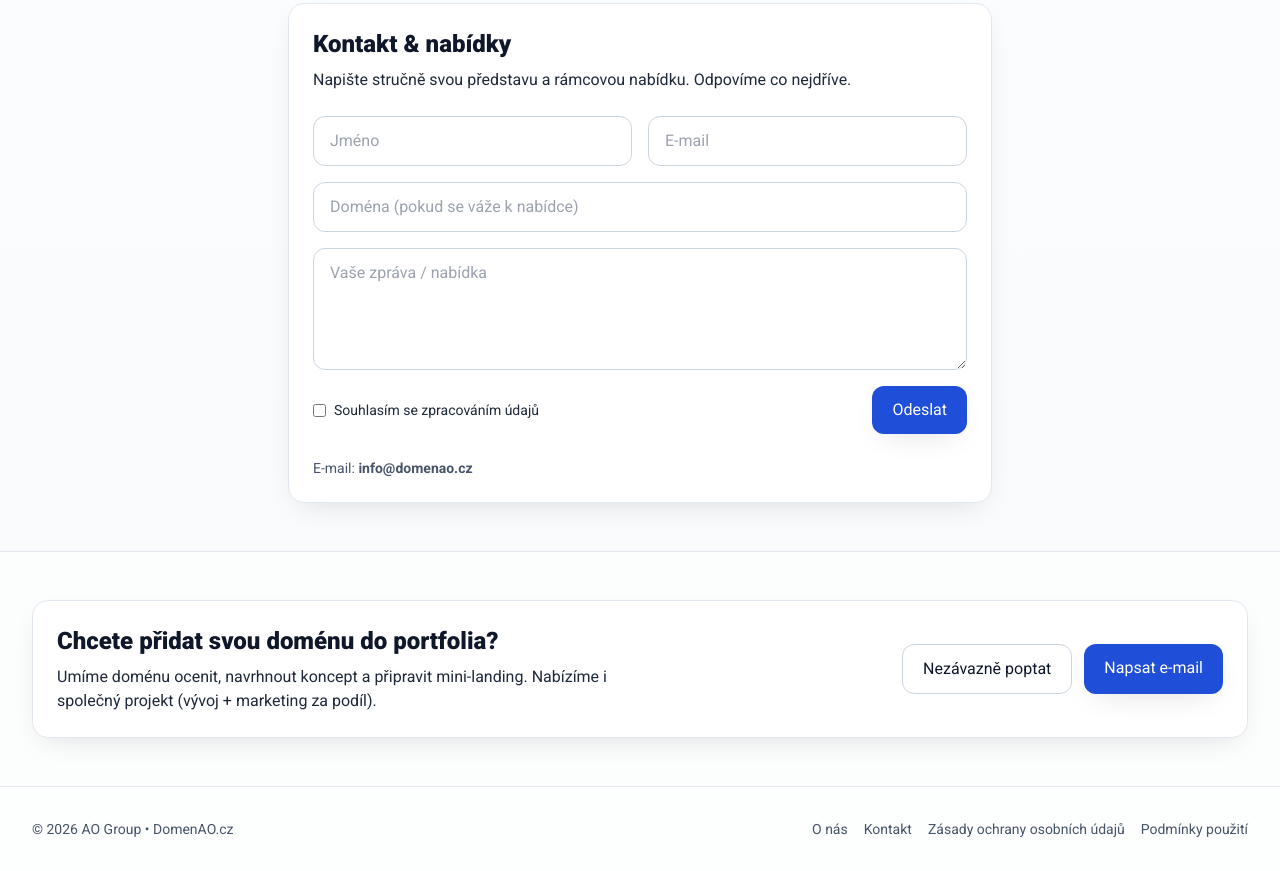
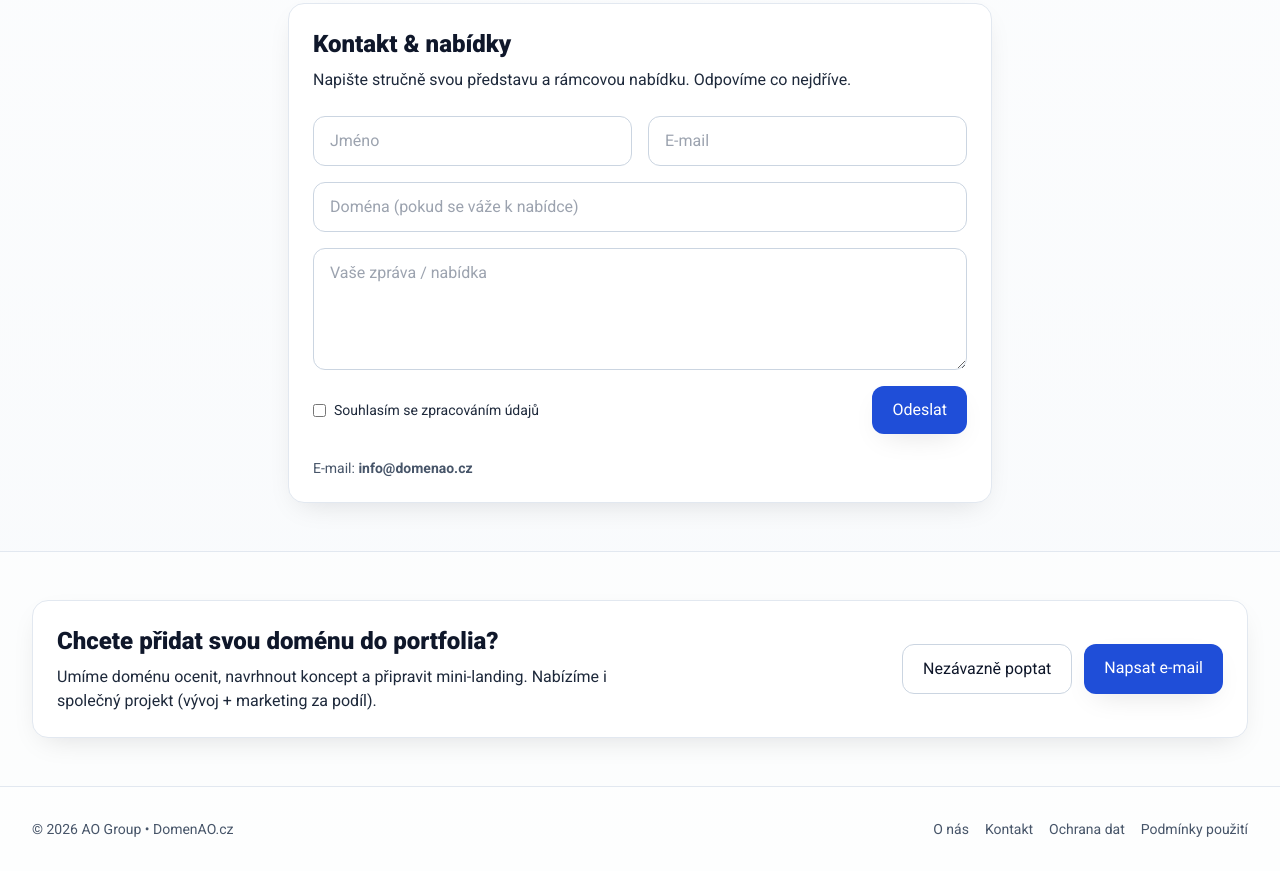
Before and after one commit to michalsurmanek-sketch/domenao.cz, a plain HTML site: page index.html in a window 1280 px wide. Shown: the part 1218-2089 px from the top of the page. Drawn offline with nearby package versions, Linux system fonts and the light colour scheme.

Commit message:
Update index.html

```diff
--- a/index.html
+++ b/index.html
@@ -353,7 +353,7 @@
         <div class="flex flex-wrap gap-4 text-slate-600">
           <a href="#o-nas" class="hover:text-ao.blue">O nás</a>
           <a href="#kontakt" class="hover:text-ao.blue">Kontakt</a>
-          <a href="zasady-ochrany-osobnich-udaju.html" class="hover:text-ao.blue">Zásady ochrany osobních údajů</a>
+          <a href="zasady-ochrany-osobnich-udaju.html" class="hover:text-ao.blue">Ochrana dat</a>
           <a href="podminky-pouziti.html" class="hover:text-ao.blue">Podmínky použití</a>
         </div>
       </div>
```
